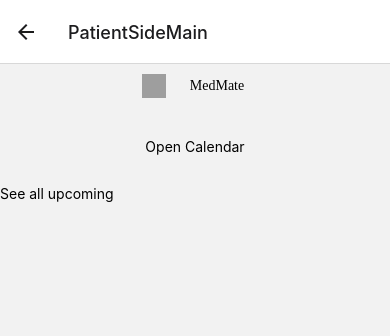
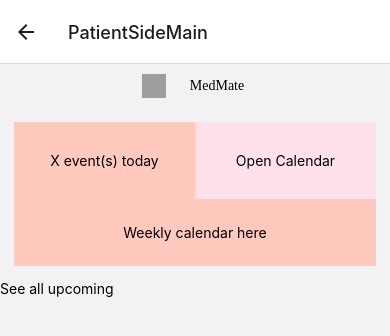
Before and after one commit to DarkAngel11182/MedMate-App, a React Native app: screen /PatientSideMain in a window 390 px wide. Shown: the top 336 px of the page. Built offline with nearby package versions, Linux system fonts and the light colour scheme; grey boxes are pictures that could not be loaded.

Commit message:
Changes to calendar widget, mainly related to css flexbox

```diff
--- /dev/null
+++ b/components/CalendarWidget.js
@@ -0,0 +1,46 @@
+import { View, Text, Pressable, StyleSheet } from 'react-native';
+import { Color, FontSize } from '../GlobalStyles';
+
+const CalendarWidget = ({ onNavigate }) => (
+  <View style={styles.dimensions}>
+    <View style={{flex: 1}}>
+      <View style={{flexDirection: 'row'}}>
+        <View style={{flex: 1}}>
+          <View style={styles.container}>
+            <Text style={styles.text}>X event(s) today</Text>
+          </View>
+        </View>
+        <View style={{flex:1, backgroundColor: Color.MistyRose}}>
+          <Pressable onPress={onNavigate} style={styles.container}>
+            <Text style={styles.text}>Open Calendar</Text>
+          </Pressable>
+        </View>
+      </View>
+    </View>
+    <View style={{flex: 1}}>
+      <View style={styles.container}>
+        <Text style={styles.text}>Weekly calendar here</Text>
+      </View>
+    </View>
+  </View>
+);
+
+const styles = StyleSheet.create({
+  dimensions: {
+    margin: 14,
+    height: 144,
+    backgroundColor: Color.Pink
+  },
+  container: {
+    padding: 20,
+    borderRadius: 10,
+    marginVertical: 10
+  },
+  text: {
+    fontSize: FontSize.size_base,
+    color: Color.colorWhite,
+    textAlign: 'center',
+  },
+});
+
+export default CalendarWidget;
--- a/screens/CalendarWidget.js
+++ /dev/null
@@ -1,25 +0,0 @@
-import { View, Text, Pressable, StyleSheet } from 'react-native';
-import { Color, FontSize } from '../GlobalStyles';
-
-const CalendarWidget = ({ onNavigate }) => (
-  <Pressable onPress={onNavigate} style={styles.container}>
-    <Text style={styles.text}>Open Calendar</Text>
-    {/* More detailed calendar view can be added here */}
-  </Pressable>
-);
-
-const styles = StyleSheet.create({
-  container: {
-    padding: 20,
-    backgroundColor: Color.colorLightcoral_100,
-    borderRadius: 10,
-    marginVertical: 10,
-  },
-  text: {
-    fontSize: FontSize.size_base,
-    color: Color.colorWhite,
-    textAlign: 'center',
-  },
-});
-
-export default CalendarWidget;
--- a/screens/PatientSideMain.js
+++ b/screens/PatientSideMain.js
@@ -1,6 +1,6 @@
 import { ScrollView, StyleSheet, Pressable, Text } from 'react-native';
 import TopBar from './TopBar'
-import CalendarWidget from './CalendarWidget';
+import CalendarWidget from '../components/CalendarWidget';
 import { useNavigation } from '@react-navigation/native';
 import { Color } from '../GlobalStyles';
 
```
